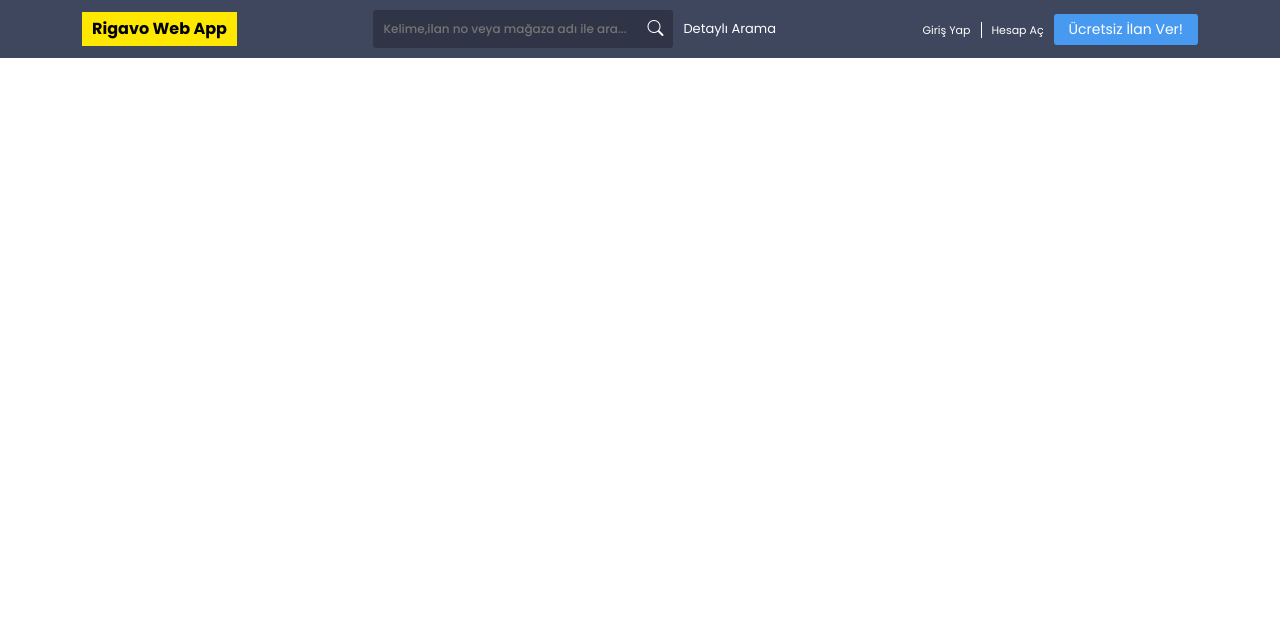
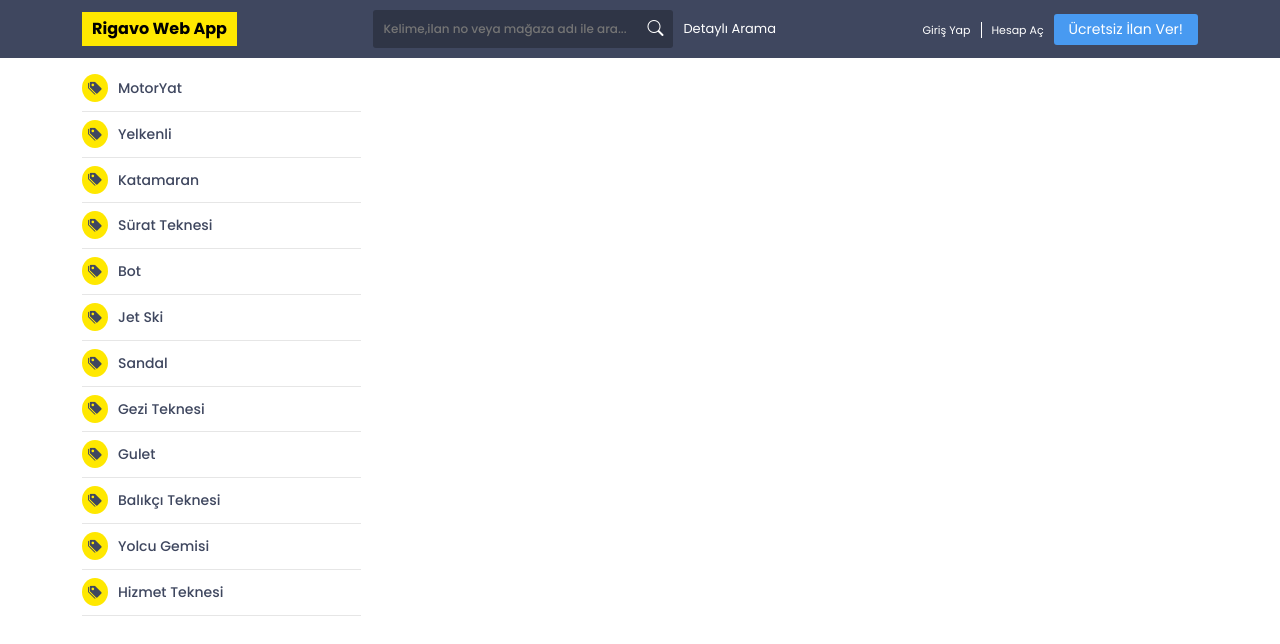
Before and after one commit to SerkanAfsar/rigavo, a Next.js app: page / in a window 1280 px wide. Shown: the top 644 px of the page. Built offline with nearby package versions, Linux system fonts and the light colour scheme.

Commit message:
Categories Added

```diff
--- /dev/null
+++ b/Components/Home/CategoryList.js
@@ -0,0 +1,32 @@
+import React from 'react';
+import styles from '@/styles/HomePage/CategoryList.module.scss';
+import { Categories } from '../../Data';
+import Link from 'next/link';
+
+
+const CategoryList = () => {
+
+    return (<aside className={styles.categoryList}>
+
+        {Categories?.map(item => (
+            <div key={item.CategoryName} className={styles.category}>
+                <i className="bi bi-tags-fill"></i>
+                <div className={styles.mainCategory}>
+                    <Link
+                        href={{
+                            pathname: '/kategori/[slug]',
+                            query: { slug: `${item.CategoryName}/${item.CategoryId}` },
+                        }}
+                    >
+                        <h3>{item.CategoryName}
+
+                        </h3>
+                    </Link>
+                </div>
+
+            </div>
+        ))
+        }
+    </aside >)
+}
+export default CategoryList;
--- a/Components/Layout/index.js
+++ b/Components/Layout/index.js
@@ -4,7 +4,9 @@ import Header from './Header';
 const Layout = ({ children }) => {
     return (<>
         <Header />
-        <main>{children}</main>
+        <main>
+            {children}
+        </main>
         <footer></footer>
     </>
     );
--- /dev/null
+++ b/Data/index.js
@@ -0,0 +1,152 @@
+export const Categories = [
+    {
+        CategoryId: 1,
+        CategoryName: "MotorYat",
+        SubCategories: [
+            {
+                CategoryId: 2,
+                CategoryName: "Satılık"
+
+            },
+            {
+                CategoryId: 3,
+                CategoryName: "Kiralık"
+            },
+
+        ]
+    },
+    {
+        CategoryName: "Yelkenli",
+        CategoryId: 4,
+        SubCategories: [
+            {
+                CategoryName: "Satılık"
+            },
+            {
+                CategoryName: "Kiralık"
+            },
+
+        ]
+    },
+    {
+        CategoryName: "Katamaran",
+        CategoryId: 5,
+        SubCategories: [
+            {
+                CategoryName: "Satılık"
+            },
+            {
+                CategoryName: "Kiralık"
+            }
+
+        ]
+    },
+    {
+        CategoryName: "Sürat Teknesi",
+        CategoryId: 6,
+        SubCategories: [
+            {
+                CategoryName: "Satılık"
+            },
+            {
+                CategoryName: "Kiralık"
+            }
+        ]
+    },
+    {
+        CategoryName: "Bot",
+        CategoryId: 7,
+        SubCategories: [
+            {
+                CategoryName: "Satılık"
+            },
+            {
+                CategoryName: "Kiralık"
+            }
+        ]
+    },
+    {
+        CategoryName: "Jet Ski",
+        CategoryId: 8,
+        SubCategories: [
+            {
+                CategoryName: "Satılık"
+            },
+            {
+                CategoryName: "Kiralık"
+            }
+        ]
+    },
+    {
+        CategoryName: "Sandal",
+        CategoryId: 9,
+        SubCategories: [
+            {
+                CategoryName: "Satılık"
+            },
+            {
+                CategoryName: "Kiralık"
+            }
+        ]
+    },
+    {
+        CategoryName: "Gezi Teknesi",
+        CategoryId: 10,
+        SubCategories: [
+            {
+                CategoryName: "Satılık"
+            },
+            {
+                CategoryName: "Kiralık"
+            }
+        ]
+    },
+    {
+        CategoryName: "Gulet",
+        CategoryId: 11,
+        SubCategories: [
+            {
+                CategoryName: "Satılık"
+            },
+            {
+                CategoryName: "Kiralık"
+            }
+        ]
+    },
+    {
+        CategoryName: "Balıkçı Teknesi",
+        CategoryId: 12,
+        SubCategories: [
+            {
+                CategoryName: "Satılık"
+            },
+            {
+                CategoryName: "Kiralık"
+            }
+        ]
+    },
+    {
+        CategoryName: "Yolcu Gemisi",
+        CategoryId: 13,
+        SubCategories: [
+            {
+                CategoryName: "Satılık"
+            },
+            {
+                CategoryName: "Kiralık"
+            }
+        ]
+    },
+    {
+        CategoryName: "Hizmet Teknesi",
+        CategoryId: 14,
+        SubCategories: [
+            {
+                CategoryName: "Satılık"
+            },
+            {
+                CategoryName: "Kiralık"
+            }
+        ]
+    },
+]
--- a/pages/index.js
+++ b/pages/index.js
@@ -3,6 +3,7 @@ import Image from 'next/image'
 import styles from '../styles/Home.module.scss'
 import img from '/public/images/underconstruction.jpg';
 import Link from 'next/link';
+import CategoryList from '@/Components/Home/CategoryList';
 
 
 export default function Home() {
@@ -13,6 +14,15 @@ export default function Home() {
         <meta name="description" content="Sahibinden satılık tekne fiyatları, ikinci el yat, katamaran, yelkenli, jet ski, gulet, balıkçı teknesi, şişme bot, römorkör, feribot, yolcu gemisi ve tüm deniz ekipmanları rigavo.com'da" />
         {/* <link rel="icon" href="/favicon.ico" /> */}
       </Head>
+      <div className='container mt-2'>
+
+        <div className='col-3'>
+          <CategoryList />
+        </div>
+        <div className='col-9'></div>
+      </div>
+
+
 
 
     </>
--- /dev/null
+++ b/styles/HomePage/CategoryList.module.scss
@@ -0,0 +1,60 @@
+@use "../color.scss" as *;
+.categoryList {
+    .category {
+        display: flex;
+        align-items: flex-start;
+        width: 100%;
+        border-bottom: 1px solid $grayColor;
+        padding: 8px 0px;
+
+        i {
+            display: inline-block;
+            background: $yellowColor;
+            padding: 4px 6px 3px;
+            font-size: 14px;
+            color: $mainBlueColor;
+            margin-right: 10px;
+            border-radius: 100%;
+        }
+        .mainCategory {
+            color: $mainBlueColor;
+            font-size: 14px;
+            display: block;
+            width: 100%;
+            h3 {
+                display: block;
+
+                font-size: 14px;
+                margin: 6px 0px;
+                position: relative;
+
+                & + ul {
+                    border-bottom: none;
+                    padding: 0px;
+                    margin: 0px;
+                    opacity: 0;
+                    visibility: hidden;
+
+                    transition: all 0.3s ease-in-out;
+                    li {
+                        display: block;
+                        margin: 3px 0px;
+                        a {
+                            color: $mainBlueColor;
+                            font-weight: 500;
+                            text-decoration: none;
+                            font-size: 13px;
+                        }
+                        &:last-child {
+                            margin-bottom: 0px;
+                        }
+                    }
+                }
+                &.active + ul {
+                    opacity: 1;
+                    visibility: visible;
+                }
+            }
+        }
+    }
+}
--- a/styles/color.scss
+++ b/styles/color.scss
@@ -4,3 +4,4 @@ $yellowColor: #ffe800;
 $blackColor: #000;
 $lightBlueColor: #489af1;
 $inputDarkBlueColor: #2f3546;
+$grayColor: #e6e6e6;
```
Also changed, not shown: pages/kategori/[slug].js (added, +28 -0 lines), pages/kategori/index.js (added, +8 -0 lines).
